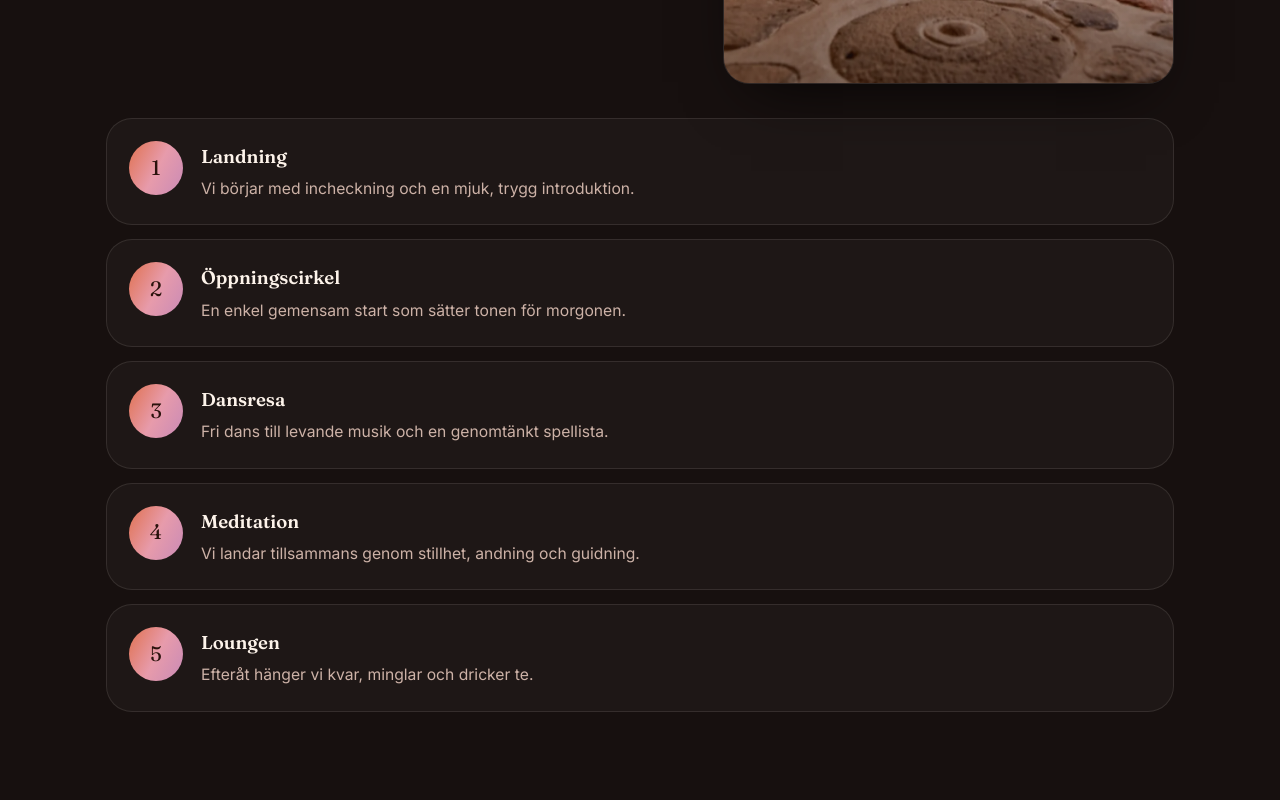
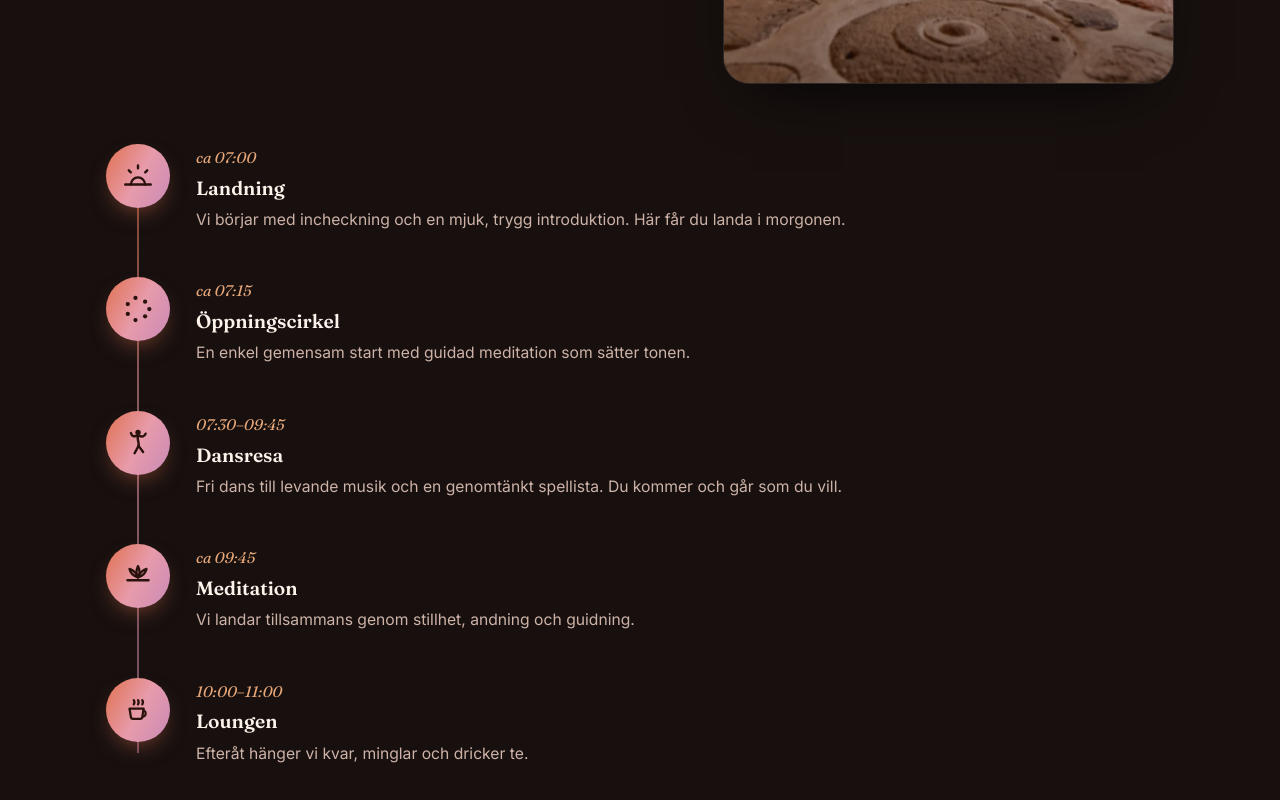
Before and after one commit to tropSe/soulbeat-preview, a plain HTML site: page index.html in a window 1280 px wide. Shown: the part 3560-4360 px from the top of the page. Drawn offline with Linux system fonts and the light colour scheme.

Commit message:
Upplevelsen som konstnärlig tidslinje: symboler per steg + ca-tider
Co-Authored-By: Claude Opus 4.8 <noreply@anthropic.com>

```diff
--- a/index.html
+++ b/index.html
@@ -168,6 +168,23 @@
     font-family: "Fraunces", serif; font-size: 1.3rem; color: #2a120c; background: var(--grad); }
   .step h3 { font-size: 1.16rem; margin-bottom: 4px; font-weight: 600; }
   .step p { color: var(--muted); font-size: 0.98rem; }
+  /* konstnärlig tidslinje */
+  .timeline { position: relative; margin-top: 40px; display: grid; gap: 4px; }
+  .timeline::before { content:""; position: absolute; left: 27px; top: 34px; bottom: 34px; width: 2px;
+    background: linear-gradient(var(--terra), var(--rose) 50%, var(--plum)); opacity: .55; }
+  .tstep { position: relative; display: grid; grid-template-columns: 56px 1fr; gap: 20px; align-items: start; padding: 16px 0; }
+  .tico { width: 56px; height: 56px; border-radius: 50%; display: grid; place-items: center; z-index: 1;
+    background: var(--grad); box-shadow: 0 10px 24px -10px rgba(224,113,79,.65); }
+  .tico svg { width: 30px; height: 30px; display: block; }
+  .tstep .ttime { display: inline-block; font-family: "Fraunces", serif; font-style: italic; color: var(--gold); font-size: .96rem; margin-bottom: 1px; }
+  .tstep h3 { font-size: 1.2rem; font-weight: 600; margin: 0 0 3px; }
+  .tstep p { color: var(--muted); font-size: 0.98rem; }
+  @media (min-width: 760px) {
+    .timeline::before { left: 31px; }
+    .tstep { grid-template-columns: 64px 1fr; gap: 26px; padding: 20px 0; }
+    .tico { width: 64px; height: 64px; }
+    .tico svg { width: 34px; height: 34px; }
+  }
 
   /* ============ FOR WHO ============ */
   .cards { display: grid; grid-template-columns: 1fr; gap: 14px; margin-top: 32px; }
@@ -368,12 +385,58 @@
       </div>
       <div class="media warm ring"><img src="bilder/louna-gong-meditation.webp" alt="Meditation framför gong i ett ljust rum" loading="lazy" decoding="async" /></div>
     </div>
-    <div class="steps">
-      <div class="step"><div class="step-num">1</div><div><h3>Landning</h3><p>Vi börjar med incheckning och en mjuk, trygg introduktion.</p></div></div>
-      <div class="step"><div class="step-num">2</div><div><h3>Öppningscirkel</h3><p>En enkel gemensam start som sätter tonen för morgonen.</p></div></div>
-      <div class="step"><div class="step-num">3</div><div><h3>Dansresa</h3><p>Fri dans till levande musik och en genomtänkt spellista.</p></div></div>
-      <div class="step"><div class="step-num">4</div><div><h3>Meditation</h3><p>Vi landar tillsammans genom stillhet, andning och guidning.</p></div></div>
-      <div class="step"><div class="step-num">5</div><div><h3>Loungen</h3><p>Efteråt hänger vi kvar, minglar och dricker te.</p></div></div>
+    <div class="timeline">
+      <div class="tstep">
+        <div class="tico">
+          <svg viewBox="0 0 24 24" fill="none" stroke="#2a120c" stroke-width="1.7" stroke-linecap="round" stroke-linejoin="round" aria-hidden="true">
+            <path d="M12 4.5 v2 M5.5 8 l1.4 1.4 M18.5 8 l-1.4 1.4 M3 18 h18"/>
+            <path d="M7 18 a5 5 0 0 1 10 0"/>
+          </svg>
+        </div>
+        <div><span class="ttime">ca 07:00</span><h3>Landning</h3><p>Vi börjar med incheckning och en mjuk, trygg introduktion. Här får du landa i morgonen.</p></div>
+      </div>
+      <div class="tstep">
+        <div class="tico">
+          <svg viewBox="0 0 24 24" fill="#2a120c" stroke="none" aria-hidden="true">
+            <circle cx="20" cy="12" r="1.5"/><circle cx="17" cy="6.8" r="1.5"/><circle cx="10.2" cy="4.2" r="1.5"/><circle cx="4.8" cy="8.5" r="1.5"/><circle cx="4.8" cy="15.5" r="1.5"/><circle cx="10.2" cy="19.8" r="1.5"/><circle cx="17" cy="17.2" r="1.5"/>
+          </svg>
+        </div>
+        <div><span class="ttime">ca 07:15</span><h3>Öppningscirkel</h3><p>En enkel gemensam start med guidad meditation som sätter tonen.</p></div>
+      </div>
+      <div class="tstep">
+        <div class="tico">
+          <svg viewBox="0 0 24 24" fill="none" stroke="#2a120c" stroke-width="1.7" stroke-linecap="round" stroke-linejoin="round" aria-hidden="true">
+            <circle cx="12" cy="4.6" r="1.9" fill="#2a120c" stroke="none"/>
+            <path d="M12 6.6 C 9 8 7.6 7 7 5"/>
+            <path d="M12 6.6 C 15 8 16.6 7.6 17.4 5.4"/>
+            <path d="M12 6.6 C 11 10 13 11 12.4 14"/>
+            <path d="M12.4 14 L 9.6 19.2"/>
+            <path d="M12.4 14 L 15.6 18.4"/>
+          </svg>
+        </div>
+        <div><span class="ttime">07:30–09:45</span><h3>Dansresa</h3><p>Fri dans till levande musik och en genomtänkt spellista. Du kommer och går som du vill.</p></div>
+      </div>
+      <div class="tstep">
+        <div class="tico">
+          <svg viewBox="0 0 24 24" fill="none" stroke="#2a120c" stroke-width="1.6" stroke-linecap="round" stroke-linejoin="round" aria-hidden="true">
+            <path d="M12 5 C 10.6 8 10.6 11 12 13 C 13.4 11 13.4 8 12 5 Z"/>
+            <path d="M12 13 C 9 12 6.6 10 6 7 C 8.6 8 11 10 12 13 Z"/>
+            <path d="M12 13 C 15 12 17.4 10 18 7 C 15.4 8 13 10 12 13 Z"/>
+            <path d="M4.5 15 h15"/>
+          </svg>
+        </div>
+        <div><span class="ttime">ca 09:45</span><h3>Meditation</h3><p>Vi landar tillsammans genom stillhet, andning och guidning.</p></div>
+      </div>
+      <div class="tstep">
+        <div class="tico">
+          <svg viewBox="0 0 24 24" fill="none" stroke="#2a120c" stroke-width="1.6" stroke-linecap="round" stroke-linejoin="round" aria-hidden="true">
+            <path d="M9 8 q1 -1.6 0 -3 M12 8 q1 -1.6 0 -3 M15 8 q1 -1.6 0 -3"/>
+            <path d="M6 11 H16 L15 17 a1.4 1.4 0 0 1 -1.4 1.2 H8.4 A1.4 1.4 0 0 1 7 17 Z"/>
+            <path d="M16 12.2 a2.4 2.4 0 0 1 0 4.4"/>
+          </svg>
+        </div>
+        <div><span class="ttime">10:00–11:00</span><h3>Loungen</h3><p>Efteråt hänger vi kvar, minglar och dricker te.</p></div>
+      </div>
     </div>
   </div>
 </section>
```
